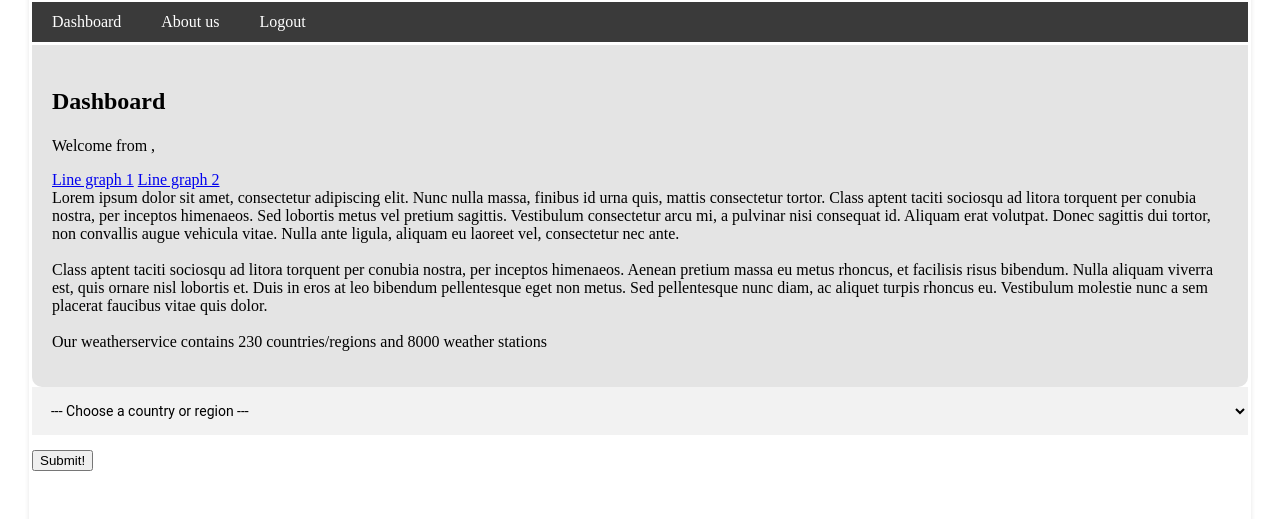
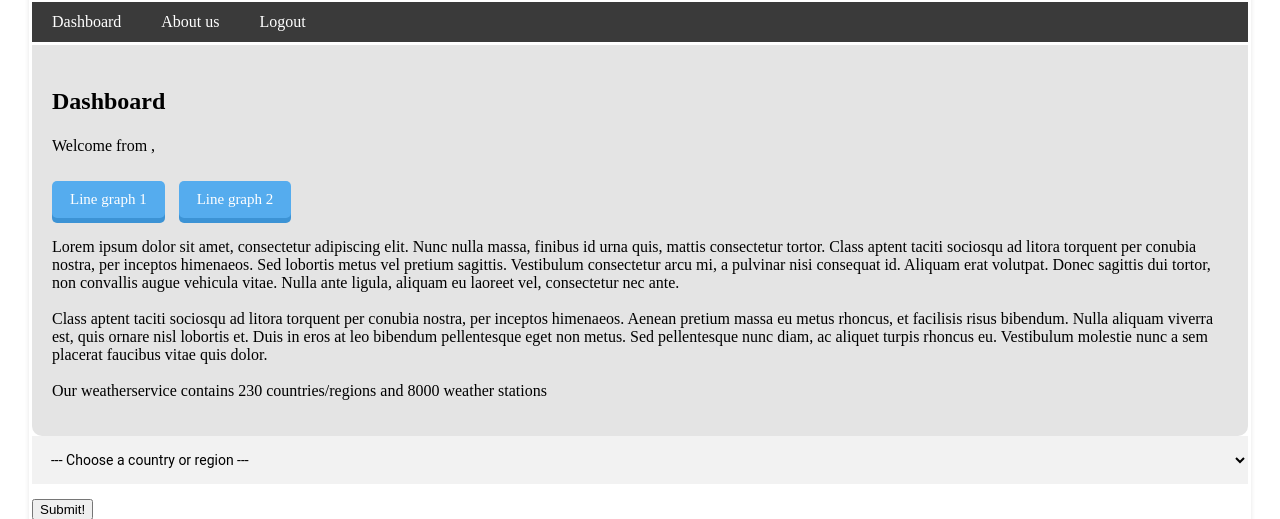
Before and after one commit to mishadokter/Project-2.2, a PHP site: page /dashboard.php in a window 1280 px wide. Shown: the part 246-765 px from the top of the page. Run offline with PHP 8.4, Linux system fonts and the light colour scheme; a user stored in the database is signed in; data comes from the database, SQL or seed files in the repository; data that the repository does not hold is empty; some libraries are stand-ins or nearby versions.

Commit message:
Improved style

```diff
--- a/css/style.css
+++ b/css/style.css
@@ -160,7 +160,36 @@
   font-size: 14px;
 }
 
-#testchart{
-  max-width: 600px;
-  max-height: 700px;
+/*-- Buttons style --*/
+
+/* button div */
+#buttons {
+  padding-top: 10px;
+  text-align: left;
 }
+
+.btn {
+    border-radius: 5px;
+    padding: 10px 18px;
+    font-size: 15px;
+    text-decoration: none;
+    margin: 0px 10px 20px 0px;
+    color: #fff;
+    position: relative;
+    display: inline-block;
+}
+
+.btn:active {
+  transform: translate(0px, 5px);
+  -webkit-transform: translate(0px, 5px);
+  box-shadow: 0px 1px 0px 0px;
+}
+
+.blue {
+  background-color: #55acee;
+  box-shadow: 0px 5px 0px 0px #3C93D5;
+}
+
+.blue:hover {
+  background-color: #6FC6FF;
+}
```
